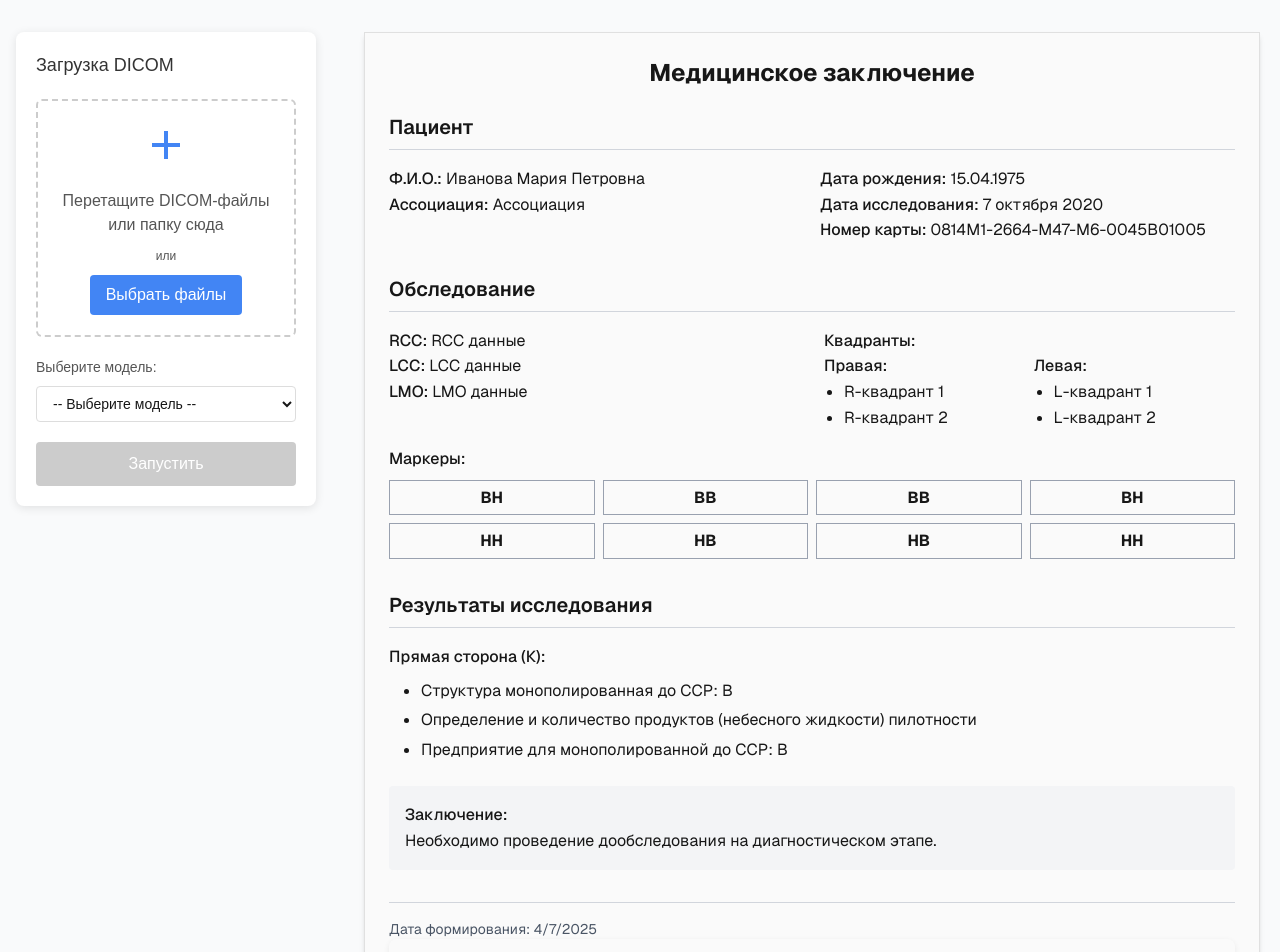
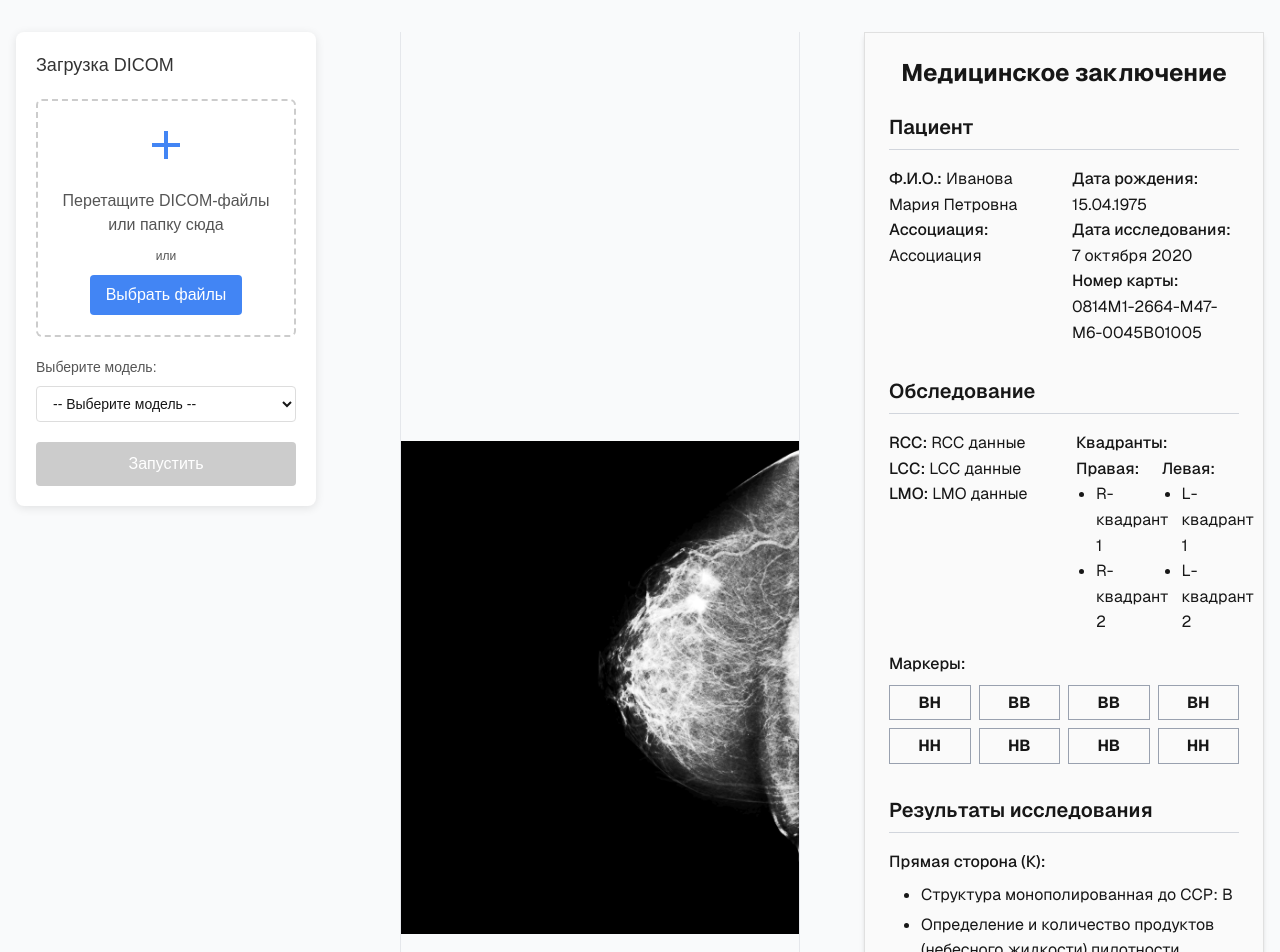
Before and after one commit to TumenSan/med-service-front, a Next.js app: page /medical-reports/view in a window 1280 px wide. Shown: the top 952 px of the page. Built offline with nearby package versions, Linux system fonts and the light colour scheme.

Commit message:
feat: add Image

```diff
--- a/src/app/medical-reports/view/page.tsx
+++ b/src/app/medical-reports/view/page.tsx
@@ -1,13 +1,26 @@
 import { TraditionalMedicalReport, UploadPanel } from '@/components/templates';
+import Image from 'next/image';
+import imageData from '@/app/images/ImageData1.png';
 
 export default function ReportViewPage() {
   return (
     <main className="bg-gray-50 min-h-screen py-8">
       <div className="container mx-auto px-4">
-        <div className="flex flex-row gap-6">
+        <div className="flex flex-row gap-12">
           {/* Левая панель (загрузка файлов) */}
           <div className="w-80 flex-shrink-0">
             <UploadPanel />
+          </div>
+
+          <div className="flex items-center justify-center w-100 mx-4 border-l border-r border-gray-200">
+            <Image
+              src={imageData}
+              alt="Изображение исследования"
+              width={700}
+              height={900}
+              className="object-contain max-h-[1000px]"
+              priority
+            />
           </div>
 
           {/* Правая часть (мед. заключение) */}
```
Also changed, not shown: src/app/images/ImageData1.png (added).
